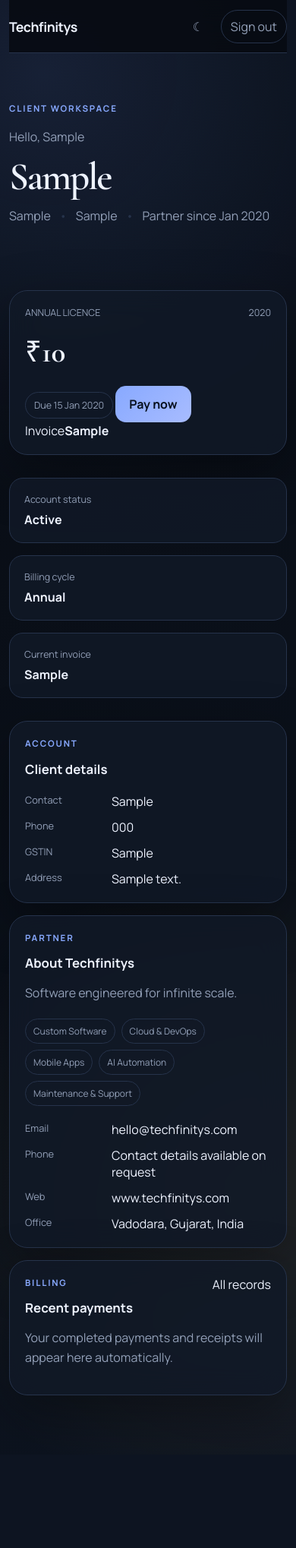
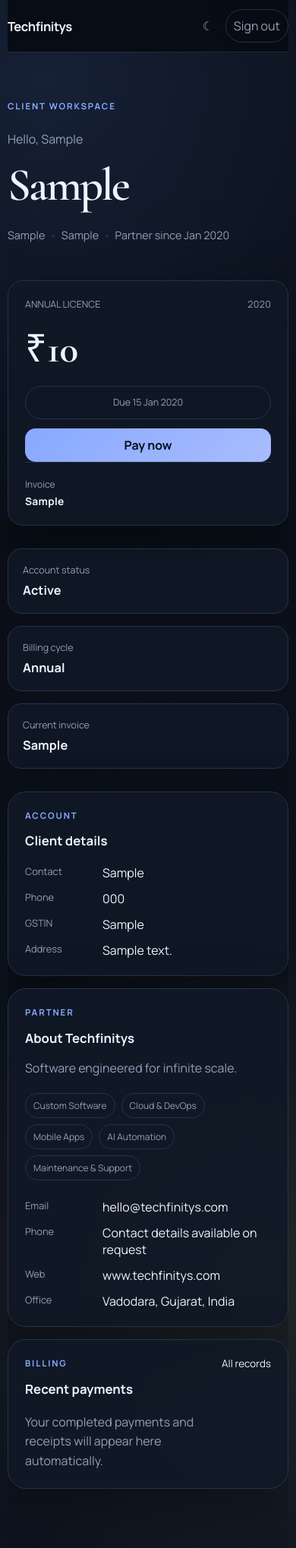
Before and after one commit to gitwork3054/techfinitys_paymentgateway, a Django app: page / in a window 390 px wide. Shown: the whole page at 76% size. Before the commit the page ends 1837 px from the top, so only its background shows below. Run offline with Django 5.2, Linux system fonts and the light colour scheme; a user stored in the database is signed in; tables that the repository leaves empty hold one stand-in row (values such as "Sample post"); some libraries are stand-ins or nearby versions.

Commit message:
Polish dashboard spacing responsiveness and billing card

```diff
--- a/portal/static/portal/app.css
+++ b/portal/static/portal/app.css
@@ -250,3 +250,157 @@ body.auth main{padding-top:0}
   .login-wrap{grid-template-columns:minmax(0,1fr) minmax(390px,.72fr);gap:46px}
   .login-copy h1{font-size:clamp(3.4rem,5.2vw,5rem)}
 }
+
+/* DASHBOARD POLISH */
+.shell-nav{padding-inline:2px}
+.nav{border-bottom-color:color-mix(in srgb,var(--line) 84%,transparent)}
+.brand{white-space:nowrap}
+.hero{
+  grid-template-columns:minmax(0,1.42fr) minmax(340px,.58fr);
+  gap:44px;
+  align-items:center;
+  min-height:470px
+}
+.hero-copy{padding:48px 0 36px}
+.hero-copy .greeting{margin:22px 0 20px;font-size:1rem}
+.hero-copy h1{max-width:760px;font-size:clamp(4rem,6.2vw,6.15rem);line-height:.9}
+.hero-meta{margin-top:26px;display:flex;flex-wrap:wrap;gap:10px 0}
+.hero-meta span{padding-inline:10px}
+.due{
+  min-height:286px;
+  display:flex;
+  flex-direction:column;
+  justify-content:flex-start;
+  padding:28px;
+  overflow:hidden
+}
+.card-kicker{align-items:center}
+.card-kicker span:last-child{font-variant-numeric:tabular-nums}
+.due .amt{
+  margin:26px 0 22px;
+  white-space:nowrap;
+  font-size:clamp(3rem,4.8vw,4.8rem)
+}
+.due-actions{
+  display:flex;
+  align-items:center;
+  gap:12px;
+  flex-wrap:wrap
+}
+.due-actions .badge{min-height:44px;align-items:center}
+.due-primary{
+  margin:0;
+  min-width:112px;
+  min-height:44px;
+  padding:11px 18px
+}
+.invoice-footer{
+  margin-top:auto;
+  padding-top:20px;
+  border-top:1px solid var(--line);
+  display:flex;
+  align-items:center;
+  justify-content:space-between;
+  gap:16px;
+  color:var(--muted);
+  font-size:.76rem
+}
+.invoice-footer strong{
+  color:var(--text);
+  font-size:.86rem;
+  font-weight:700;
+  white-space:nowrap;
+  letter-spacing:.02em
+}
+.metrics{margin:30px 0;gap:16px}
+.metric{
+  min-height:86px;
+  display:flex;
+  flex-direction:column;
+  justify-content:center
+}
+.metric strong{font-size:1.02rem}
+.dashboard-grid{
+  align-items:stretch;
+  grid-template-columns:repeat(3,minmax(0,1fr))
+}
+.dashboard-grid>article{
+  min-height:100%;
+  padding:26px
+}
+.dashboard-grid .section-head{align-items:flex-start}
+.dashboard-grid .section-head>a{
+  color:var(--text);
+  font-size:.84rem;
+  white-space:nowrap
+}
+.dashboard-grid h3{margin-top:3px}
+.empty-copy{margin:20px 0 0;max-width:29ch}
+.row span:nth-child(2){font-weight:700;white-space:nowrap}
+.chips{margin-bottom:24px}
+.chips span{background:color-mix(in srgb,var(--panel) 74%,transparent)}
+main{overflow-x:clip}
+
+/* better top navigation spacing */
+.nav nav{gap:6px}
+.nav nav>a,.ghost,.theme-toggle{min-height:42px;display:inline-flex;align-items:center;justify-content:center}
+.nav form{margin:0}
+.ghost{white-space:nowrap}
+
+/* tablet */
+@media(max-width:1120px){
+  .hero{
+    grid-template-columns:1fr;
+    gap:22px;
+    min-height:auto;
+    padding-top:10px
+  }
+  .hero-copy{padding-bottom:12px}
+  .hero-copy h1{max-width:900px;font-size:clamp(3.6rem,9vw,5.4rem)}
+  .due{max-width:680px;min-height:auto}
+  .dashboard-grid{grid-template-columns:1fr 1fr}
+}
+
+/* mobile nav + cards */
+@media(max-width:760px){
+  .nav{
+    height:auto;
+    min-height:68px;
+    padding-block:12px;
+    gap:12px
+  }
+  .nav nav{gap:4px}
+  .nav nav>a{display:none}
+  .brand{font-size:1.04rem}
+  .theme-toggle{width:38px;height:38px}
+  .ghost{padding-inline:10px}
+  .hero-copy{padding-top:24px}
+  .hero-copy h1{font-size:clamp(3rem,15vw,4.3rem)}
+  .hero-meta{font-size:.9rem;line-height:1.6}
+  .due{
+    width:100%;
+    padding:22px;
+    border-radius:20px
+  }
+  .due .amt{font-size:clamp(2.7rem,13vw,4rem)}
+  .due-actions{
+    display:grid;
+    grid-template-columns:1fr;
+    align-items:stretch
+  }
+  .due-actions .badge,.due-primary{width:100%;justify-content:center}
+  .invoice-footer{align-items:flex-start;flex-direction:column;gap:4px}
+  .metrics,.dashboard-grid{grid-template-columns:1fr}
+  .metric{min-height:78px}
+  .dashboard-grid>article{padding:22px}
+  .section-head{align-items:flex-start}
+}
+
+/* very small screens */
+@media(max-width:420px){
+  .shell-nav,main{width:calc(100% - 20px)}
+  .nav{padding-inline:0}
+  .hero-copy h1{font-size:clamp(2.7rem,16vw,3.8rem)}
+  .hero-meta span{padding-inline:6px}
+  dl{grid-template-columns:88px 1fr}
+}
```
